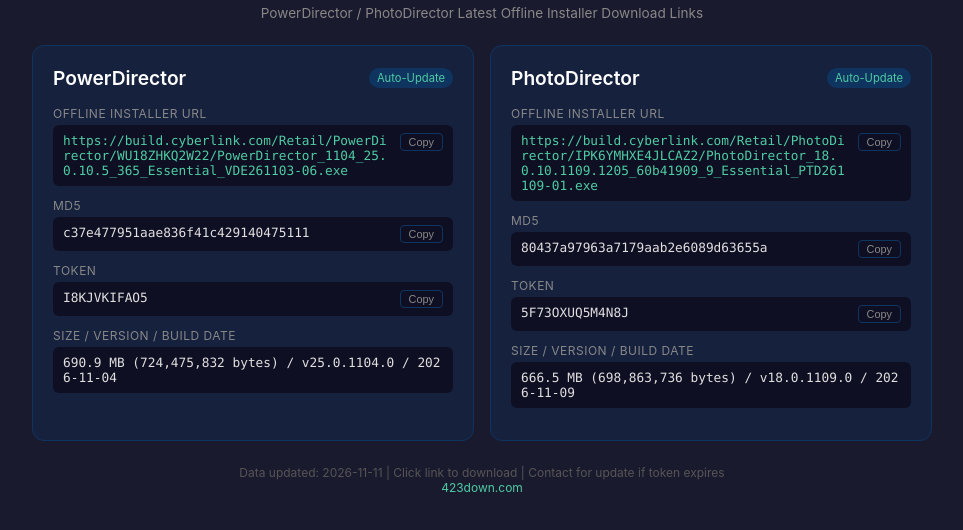
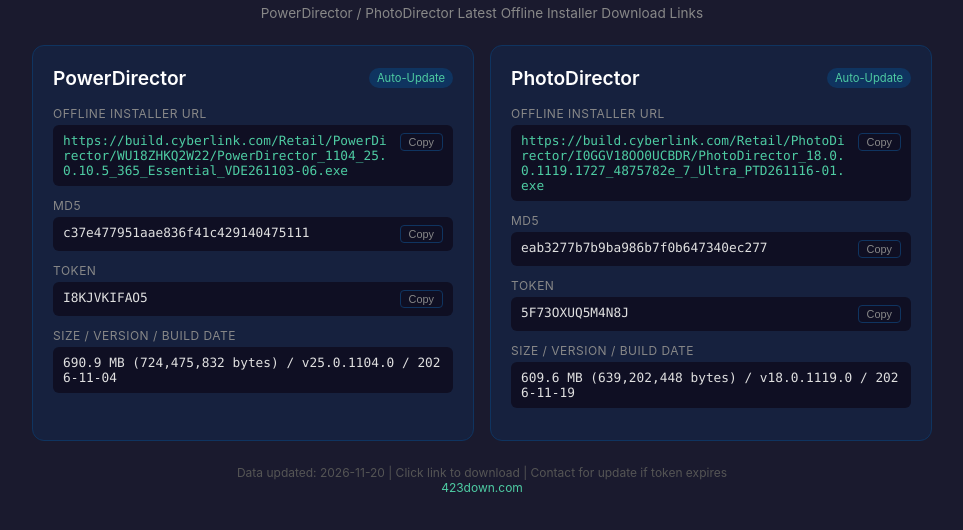
Before and after one commit to 423down-links/cyberlink-links, a plain HTML site: page index.html in a window 1280 px wide. Shown: the part 54-584 px from the top of the page, without its empty margins (158-1121 px from the left). Drawn offline with Linux system fonts and the light colour scheme.

Commit message:
自动更新版本号 2026-11-20

```diff
--- a/data.json
+++ b/data.json
@@ -1,5 +1,5 @@
 {
-  "updated_at": "2026-11-11T13:46:56.698486+00:00",
+  "updated_at": "2026-11-20T12:36:39.671320+00:00",
   "products": [
     {
       "product": "PowerDirector",
@@ -14,22 +14,22 @@
       "build_date": "2026-11-04",
       "last_modified": "Thu, 05 Nov 2026 02:03:17 GMT",
       "md5": "c37e477951aae836f41c429140475111",
-      "fetched_at": "2026-11-11T13:46:55.812240+00:00"
+      "fetched_at": "2026-11-20T12:36:38.293383+00:00"
     },
     {
       "product": "PhotoDirector",
       "product_key": "photodirector",
-      "version": "18.0.1109.0",
+      "version": "18.0.1119.0",
       "product_name": "PhotoDirector",
-      "link": "https://build.cyberlink.com/Retail/PhotoDirector/IPK6YMHXE4JLCAZ2/PhotoDirector_18.0.10.1109.1205_60b41909_9_Essential_PTD261109-01.exe",
+      "link": "https://build.cyberlink.com/Retail/PhotoDirector/I0GGV18OO0UCBDR/PhotoDirector_18.0.0.1119.1727_4875782e_7_Ultra_PTD261116-01.exe",
       "token": "5F73OXUQ5M4N8J",
       "downloader_url": "https://build.cyberlink.com/Retail/PhotoDirector/IPK6YMHXE4JLCAZ2/CyberLink_PhotoDirector_Downloader.exe",
-      "size": 698863736,
-      "size_mb": 666.5,
-      "build_date": "2026-11-09",
-      "last_modified": "Mon, 09 Nov 2026 09:28:31 GMT",
-      "md5": "80437a97963a7179aab2e6089d63655a",
-      "fetched_at": "2026-11-11T13:46:56.697680+00:00"
+      "size": 639202448,
+      "size_mb": 609.6,
+      "build_date": "2026-11-19",
+      "last_modified": "Fri, 20 Nov 2026 05:59:15 GMT",
+      "md5": "eab3277b7b9ba986b7f0b647340ec277",
+      "fetched_at": "2026-11-20T12:36:39.670337+00:00"
     }
   ]
 }
--- a/index.html
+++ b/index.html
@@ -223,7 +223,7 @@
 /* EMBEDDED_DATA 由 fetch_versions.py 自动写入（与 data.json 保持一致），
    仅作 data.json 拉取失败时的兜底显示——手写在这里会导致版本号长期腐化。 */
 var EMBEDDED_DATA = {
-  "updated_at": "2026-11-11T13:46:56.698486+00:00",
+  "updated_at": "2026-11-20T12:36:39.671320+00:00",
   "products": [
     {
       "product": "PowerDirector",
@@ -238,12 +238,12 @@ var EMBEDDED_DATA = {
     {
       "product": "PhotoDirector",
       "product_key": "photodirector",
-      "version": "18.0.1109.0",
-      "link": "https://build.cyberlink.com/Retail/PhotoDirector/IPK6YMHXE4JLCAZ2/PhotoDirector_18.0.10.1109.1205_60b41909_9_Essential_PTD261109-01.exe",
+      "version": "18.0.1119.0",
+      "link": "https://build.cyberlink.com/Retail/PhotoDirector/I0GGV18OO0UCBDR/PhotoDirector_18.0.0.1119.1727_4875782e_7_Ultra_PTD261116-01.exe",
       "token": "5F73OXUQ5M4N8J",
-      "size": 698863736,
-      "build_date": "2026-11-09",
-      "md5": "80437a97963a7179aab2e6089d63655a"
+      "size": 639202448,
+      "build_date": "2026-11-19",
+      "md5": "eab3277b7b9ba986b7f0b647340ec277"
     }
   ]
 };
```
